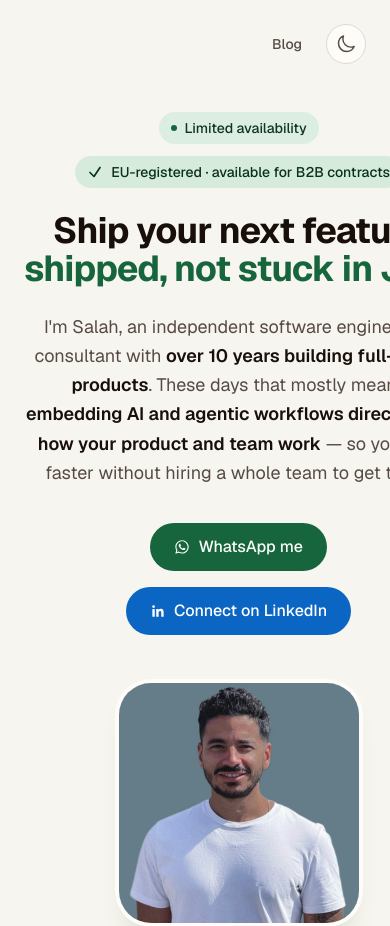
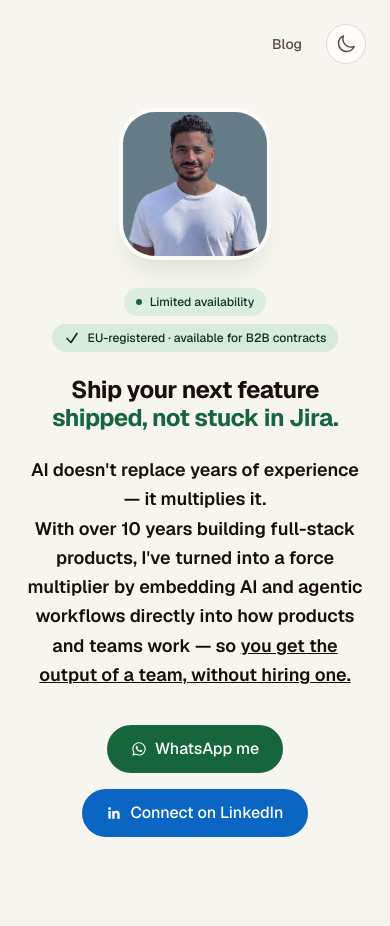
Before and after one commit to salah-saleh/alkabir, a plain HTML site: page index.html in a window 390 px wide. Shown: the top 926 px of the page. Drawn offline with nearby package versions, Linux system fonts and the light colour scheme.

Commit message:
Fix mobile hero layout, lead subhead with belief, hide testimonials
Hero badges now shrink/wrap instead of overflowing the viewport at narrow
widths, the headline gets a smaller font step so it fits on one line
below 640px, and the photo now appears first (smaller) on mobile instead
of after the CTAs. Subhead rewritten to open with the actual belief
behind the offer (AI multiplies experience, it doesn't replace it) rather
than leading with bio facts. Testimonials section hidden (not deleted)
via display:none until real client quotes replace the placeholders.

```diff
--- a/index.html
+++ b/index.html
@@ -175,23 +175,23 @@
 
     <section class="px-6 md:px-10">
       <div class="container mx-auto max-w-5xl pt-12 pb-24 md:pt-16 md:pb-20">
-        <div class="grid lg:grid-cols-[1fr_auto] gap-12 lg:gap-16 items-center">
+        <div class="grid lg:grid-cols-[1fr_auto] gap-8 lg:gap-16 items-center">
 
-          <div class="text-center lg:text-left">
-            <div class="flex flex-wrap items-center gap-3 justify-center lg:justify-start mb-6">
-              <div class="inline-flex items-center gap-2 px-3 py-1.5 rounded-full bg-secondary text-secondary-foreground text-sm font-medium">
-                <span class="h-1.5 w-1.5 rounded-full bg-primary"></span>
-                Limited availability
+          <div class="order-2 lg:order-1 text-center lg:text-left">
+            <div class="flex flex-wrap items-center justify-center gap-2 lg:justify-start mb-6">
+              <div class="min-w-0 max-w-full inline-flex items-center gap-2 px-3 py-1.5 rounded-full bg-secondary text-secondary-foreground text-xs sm:text-sm font-medium">
+                <span class="h-1.5 w-1.5 rounded-full bg-primary shrink-0"></span>
+                <span class="truncate">Limited availability</span>
               </div>
-              <div class="inline-flex items-center gap-2 px-3 py-1.5 rounded-full bg-accent text-accent-foreground text-sm font-medium">
+              <div class="min-w-0 max-w-full inline-flex items-center gap-2 px-3 py-1.5 rounded-full bg-accent text-accent-foreground text-xs sm:text-sm font-medium">
                 <svg class="h-4 w-4 shrink-0" fill="none" viewBox="0 0 24 24" stroke="currentColor" stroke-width="2.5">
                   <path stroke-linecap="round" stroke-linejoin="round" d="m4.5 12.75 6 6 9-13.5" />
                 </svg>
-                EU-registered &middot; available for B2B contracts
+                <span class="whitespace-normal sm:whitespace-nowrap">EU-registered &middot; available for B2B contracts</span>
               </div>
             </div>
 
-            <h1 class="text-4xl md:text-6xl font-bold tracking-tight text-foreground leading-[1.05]">
+            <h1 class="text-2xl sm:text-4xl md:text-6xl font-bold tracking-tight text-foreground leading-[1.15] sm:leading-[1.05]">
               Ship your next feature<br />
               <span
                 id="rotating-value"
@@ -201,11 +201,11 @@
             </h1>
 
             <p id="hero-subhead" class="mt-6 text-lg md:text-xl text-muted-foreground leading-relaxed max-w-xl mx-auto lg:mx-0">
-              I'm Salah, an independent software engineering consultant with
-              <span class="font-semibold text-foreground">over 10 years building full-stack products</span>.
-              These days that mostly means
-              <span class="font-semibold text-foreground">embedding AI and agentic workflows directly into how your product and team work</span>
-              &mdash; so you ship faster without hiring a whole team to get there.
+              <span class="font-semibold text-foreground">AI doesn't replace years of experience &mdash;
+              it multiplies it.<br />
+              With over 10 years building full-stack products, I've turned into a force multiplier by embedding AI and agentic
+              workflows directly into how products and teams work &mdash; so <u>you get the
+              output of a team, without hiring one.</u></span>
             </p>
 
             <div class="mt-9 flex flex-col sm:flex-row items-center gap-4 justify-center lg:justify-start">
@@ -234,8 +234,8 @@
             </div>
           </div>
 
-          <div class="flex justify-center lg:justify-end">
-            <div class="relative h-60 w-60 md:h-80 md:w-80 rounded-3xl overflow-hidden ring-4 ring-card shadow-xl shadow-primary/10 bg-card">
+          <div class="order-1 lg:order-2 flex justify-center lg:justify-end">
+            <div class="relative h-36 w-36 sm:h-60 sm:w-60 md:h-80 md:w-80 rounded-3xl overflow-hidden ring-4 ring-card shadow-xl shadow-primary/10 bg-card">
               <img src="images/salah.jpg" alt="Salah Saleh, independent full-stack and AI engineering consultant" class="absolute inset-0 h-full w-full object-cover" />
             </div>
           </div>
@@ -377,7 +377,7 @@
               </li>
               <li class="flex gap-3">
                 <span class="mt-2.5 h-1.5 w-1.5 rounded-full bg-primary shrink-0"></span>
-                <span><span class="font-semibold text-foreground">No lock-in</span> &mdash; no contracts or minimum commitment, pay only for days worked, stop anytime.</span>
+                <span><span class="font-semibold text-foreground">No lock-in</span> &mdash; no minimum commitment, pay only for days worked, stop anytime.</span>
               </li>
             </ul>
 
@@ -411,7 +411,7 @@
               </li>
               <li class="flex items-center gap-2">
                 <svg class="h-4 w-4 shrink-0" fill="none" viewBox="0 0 24 24" stroke="currentColor" stroke-width="2.5"><path stroke-linecap="round" stroke-linejoin="round" d="m4.5 12.75 6 6 9-13.5" /></svg>
-                No contracts, no minimum &mdash; stop anytime
+                No minimum commitment &mdash; stop anytime
               </li>
               <li class="flex items-center gap-2">
                 <svg class="h-4 w-4 shrink-0" fill="none" viewBox="0 0 24 24" stroke="currentColor" stroke-width="2.5"><path stroke-linecap="round" stroke-linejoin="round" d="m4.5 12.75 6 6 9-13.5" /></svg>
@@ -450,17 +450,16 @@
       </div>
     </section>
 
-    <!-- Testimonials: placeholder content (names, roles, companies, avatar
-         initials, quotes, and the icon+wordmark "logos" are all invented,
-         not real clients or real company logos) -- built as a drop-in
-         template. The specific numbers (5 weeks, 30%, 40%, "a quarter
-         ahead") are illustrative, NOT real metrics -- do not publish this
-         section until every quote/number is replaced with a real, verifiable
-         client result (fabricated stats in testimonials is a false-
-         advertising risk, not just a copywriting nitpick). Swap the
-         quote/name/role/company/initials/logo-icon per card when real
-         testimonials are available. -->
-    <section class="px-6 md:px-10">
+    <!-- Testimonials: HIDDEN FOR NOW via inline display:none (style
+         attribute below), not an HTML comment wrapper, because this
+         section contains its own nested Testimonial 1/2/3 comment markers
+         and HTML comments cannot be nested inside each other. Content is
+         still placeholder: names, roles, companies, avatar initials,
+         quotes, and the icon+wordmark "logos" are all invented, and the
+         numbers (5 weeks, 30%, 40%, "a quarter ahead") are illustrative,
+         not real metrics. Remove the display:none style once every
+         quote/number is replaced with a real, verifiable client result. -->
+    <section class="px-6 md:px-10" style="display: none">
       <div class="container mx-auto max-w-5xl pb-24">
         <div class="text-center mb-12">
           <h2 class="text-3xl md:text-4xl font-bold tracking-tight text-foreground">What my clients are saying</h2>
```
